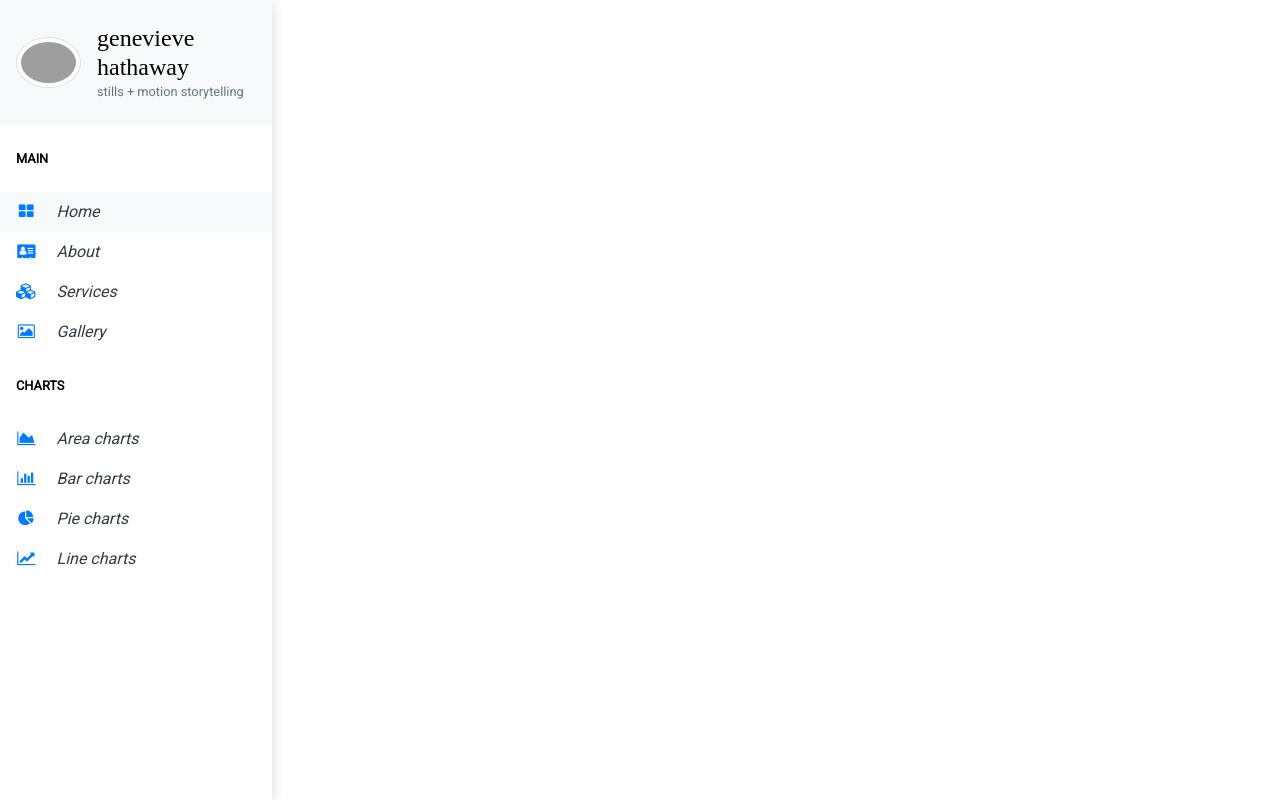
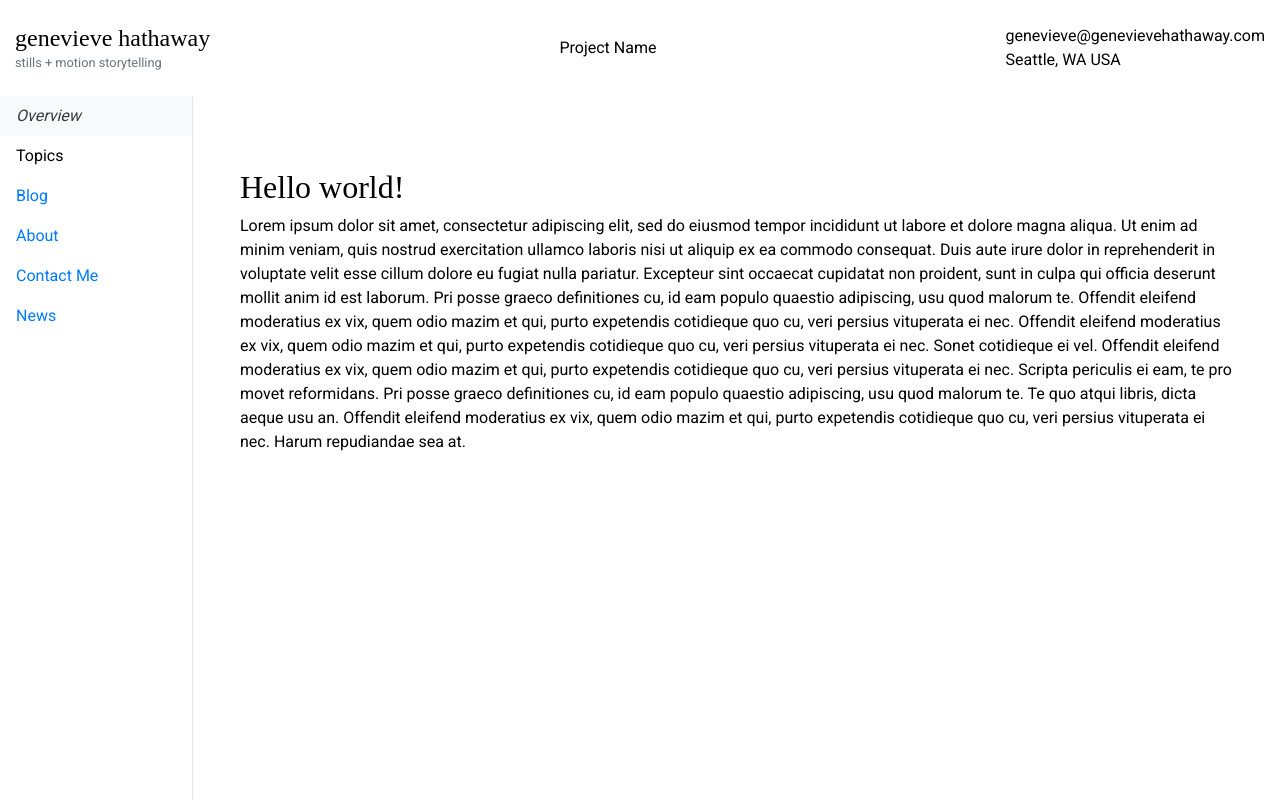
Before and after one commit to jlema/storytellingPortfolio, a website: page index.html in a window 1280 px wide. Drawn offline with nearby package versions, Linux system fonts and the light colour scheme; grey boxes are pictures that could not be loaded; a web font is replaced by a local one.

Commit message:
Main side vertical navbar interactions completed.

```diff
--- a/css/styles.scss
+++ b/css/styles.scss
@@ -1,9 +1,12 @@
-$primary-font-family: "Roboto",Helvetica,Arial,sans-serif;
+$primary-font-family: "Roboto", Helvetica, Arial, sans-serif;
 $secondary-font-family: "Aclonica";
 $background-dark-color: #d5d0cc;
 $background-medium-color: #f9f4f0;
 $text-dark-color: #000000;
 $text-light-color: #ffffff;
+$sidebar-width: 12rem;
+$navbar-height: 6rem;
+$breakpoint-md: 768px;
 
 body {
   font-family: $primary-font-family;
@@ -42,33 +45,33 @@ h6 {
 /*
 *
 * ==========================================
-* CUSTOM UTIL CLASSES
-* From: https://bootstrapious.com/p/bootstrap-vertical-navbar
+* VERTICAL NAVBAR CUSTOM UTIL CLASSES
+* Adapted from: https://bootstrapious.com/p/bootstrap-vertical-navbar
 * ==========================================
 *
 */
 
 .vertical-nav {
-  min-width: 17rem;
-  width: 17rem;
-  height: 100vh;
+  min-width: $sidebar-width;
+  width: $sidebar-width;
+  height: calc(100vh - #{$navbar-height});
   position: fixed;
-  top: 0;
+  top: $navbar-height;
   left: 0;
-  box-shadow: 3px 3px 10px rgba(0, 0, 0, 0.1);
+  box-shadow: 1px 1px 1px rgba(0, 0, 0, 0.1);
   transition: all 0.4s;
 }
 
 .page-content {
-  width: calc(100% - 17rem);
-  margin-left: 17rem;
+  width: calc(100% - #{$sidebar-width});
+  margin-left: $sidebar-width;
   transition: all 0.4s;
 }
 
 /* for toggle behavior */
 
 #sidebar.active {
-  margin-left: -17rem;
+  margin-left: -$sidebar-width;
 }
 
 #content.active {
@@ -76,9 +79,9 @@ h6 {
   margin: 0;
 }
 
-@media (max-width: 768px) {
+@media (max-width: $breakpoint-md) {
   #sidebar {
-    margin-left: -17rem;
+    margin-left: -$sidebar-width;
   }
   #sidebar.active {
     margin-left: 0;
@@ -88,7 +91,7 @@ h6 {
     margin: 0;
   }
   #content.active {
-    margin-left: 17rem;
-    width: calc(100% - 17rem);
+    margin-left: $sidebar-width;
+    width: calc(100% - #{$sidebar-width});
   }
 }
--- a/index.html
+++ b/index.html
@@ -19,80 +19,74 @@
 
 <body>
 
-    <!-- Vertical navbar -->
-    <!-- Original from: https://bootstrapious.com/p/bootstrap-vertical-navbar -->
-    <div class="vertical-nav bg-white" id="sidebar">
-        <div class="py-4 px-3 mb-4 bg-light">
-            <div class="media d-flex align-items-center"><img
-                    src="https://media-exp1.licdn.com/dms/image/C4D03AQHR9Ro-DvO3kQ/profile-displayphoto-shrink_800_800/0?e=1588204800&v=beta&t=ShB2CrsNJYomZPoz5eOOFAZg0P0Y8cmyxVAxpsNHHGU"
-                    alt="portrait photo of genevieve hathaway" width="65" class="mr-3 rounded-circle img-thumbnail shadow-sm">
-                <div class="media-body">
+    <div class="container-fluid">
+
+        <nav class="navbar navbar-expand-md sticky-top py-4 px-0 mb-4 navbar-light bg-white">
+            <ul class="navbar-nav mr-auto">
+                <li class="nav-item">
                     <h4 class="m-0">genevieve hathaway</h4>
                     <p class="font-weight-light text-muted mb-0 small">stills + motion storytelling</p>
-                </div>
-            </div>
-        </div>
+                </li>
+            </ul>
+            <ul class="navbar-nav mx-auto">
+                <li class="nav-item">
+                    Project Name
+                </li>
+            </ul>
+            <ul class="navbar-nav ml-auto d-none d-md-block">
+                <li class="nav-item">
+                    genevieve@genevievehathaway.com</br>
+                    Seattle, WA USA
+                </li>
+            </ul>
+        </nav>
 
-        <p class="text-gray font-weight-bold text-uppercase px-3 small pb-4 mb-0">Main</p>
-
+        <div class="row">
+            <!-- Responsive vertical navbar -->
+            <!-- Hamburger menu shows on devices MD and smaller, dissapears otherwise -->
+            <!-- Adapted from: https://bootstrapious.com/p/bootstrap-vertical-navbar -->
+            <div class="vertical-nav bg-white" id="sidebar">
                 <ul class="nav flex-column bg-white mb-0">
                     <li class="nav-item">
-                <a href="#" class="nav-link text-dark font-italic bg-light">
-                    <i class="fa fa-th-large mr-3 text-primary fa-fw"></i>
-                    Home
-                </a>
+                        <a href="#" class="nav-link text-dark font-italic bg-light">Overview</a>
                     </li>
                     <li class="nav-item">
-                <a href="#" class="nav-link text-dark font-italic">
-                    <i class="fa fa-address-card mr-3 text-primary fa-fw"></i>
-                    About
-                </a>
+                        <a class="nav-link dropdown-togle" data-target="#topicsSubmenu"
+                            data-toggle="collapse">Topics</a>
+                    </li>
+                    <div class="collapse ml-2" id="topicsSubmenu" aria-expanded="false">
+                        <li class="nav-item">
+                            <a href="#" class="nav-link text-dark font-italic">Topic A</a>
                         </li>
                         <li class="nav-item">
-                <a href="#" class="nav-link text-dark font-italic">
-                    <i class="fa fa-cubes mr-3 text-primary fa-fw"></i>
-                    Services
-                </a>
+                            <a href="#" class="nav-link text-dark font-italic">Topic B</a>
                         </li>
                         <li class="nav-item">
-                <a href="#" class="nav-link text-dark font-italic">
-                    <i class="fa fa-picture-o mr-3 text-primary fa-fw"></i>
-                    Gallery
-                </a>
-            </li>
-        </ul>
-
-        <p class="text-gray font-weight-bold text-uppercase px-3 small py-4 mb-0">Charts</p>
-
-        <ul class="nav flex-column bg-white mb-0">
-            <li class="nav-item">
-                <a href="#" class="nav-link text-dark font-italic">
-                    <i class="fa fa-area-chart mr-3 text-primary fa-fw"></i>
-                    Area charts
-                </a>
+                            <a href="#" class="nav-link text-dark font-italic">Topic C</a>
                         </li>
                         <li class="nav-item">
-                <a href="#" class="nav-link text-dark font-italic">
-                    <i class="fa fa-bar-chart mr-3 text-primary fa-fw"></i>
-                    Bar charts
-                </a>
+                            <a href="#" class="nav-link text-dark font-italic">...</a>
                         </li>
                         <li class="nav-item">
-                <a href="#" class="nav-link text-dark font-italic">
-                    <i class="fa fa-pie-chart mr-3 text-primary fa-fw"></i>
-                    Pie charts
-                </a>
+                            <a href="#" class="nav-link text-dark font-italic">...</a>
+                        </li>
+                    </div>
+                    <!-- <a class=" collapsed dropdown-toggle" data-target="#topicsSubmenu" data-toggle="collapse">Topics</a> -->
+                    <li class="nav-item">
+                        <a class="nav-link" href="#">Blog</a>
                     </li>
                     <li class="nav-item">
-                <a href="#" class="nav-link text-dark font-italic">
-                    <i class="fa fa-line-chart mr-3 text-primary fa-fw"></i>
-                    Line charts
-                </a>
+                        <a class="nav-link" href="#">About</a>
+                    </li>
+                    <li class="nav-item">
+                        <a class="nav-link" href="#">Contact Me</a>
+                    </li>
+                    <li class="nav-item">
+                        <a class="nav-link" href="#">News</a>
                     </li>
                 </ul>
             </div>
             <!-- End vertical navbar -->
-
 
             <!-- Page content holder -->
             <div class="page-content p-5" id="content">
@@ -101,7 +95,31 @@
                     class="btn btn-light bg-white border-dark pr-1 rounded-pill shadow-sm text-dark d-md-none"><i
                         class="fa fa-bars mr-2"></i></button>
 
+                <h2>Hello world!</h2>
+                <p>Lorem ipsum dolor sit amet, consectetur adipiscing elit, sed do eiusmod tempor incididunt ut
+                    labore et dolore magna aliqua. Ut enim ad minim veniam, quis nostrud exercitation ullamco
+                    laboris nisi ut aliquip ex ea commodo consequat. Duis aute irure dolor in reprehenderit in
+                    voluptate velit esse cillum dolore eu fugiat nulla pariatur. Excepteur sint occaecat cupidatat
+                    non proident, sunt in culpa qui officia deserunt mollit anim id est laborum. Pri posse graeco
+                    definitiones cu, id eam populo quaestio adipiscing, usu quod malorum te. Offendit eleifend
+                    moderatius ex vix, quem odio mazim et qui, purto expetendis cotidieque quo cu, veri persius
+                    vituperata ei nec. Offendit eleifend moderatius ex vix, quem odio mazim et qui, purto expetendis
+                    cotidieque quo cu, veri persius vituperata ei nec. Sonet cotidieque ei vel. Offendit eleifend
+                    moderatius ex vix, quem odio mazim et qui, purto expetendis cotidieque quo cu, veri persius
+                    vituperata ei nec. Scripta periculis ei eam, te pro movet reformidans. Pri posse graeco
+                    definitiones cu, id eam populo quaestio adipiscing, usu quod malorum te. Te quo atqui libris,
+                    dicta aeque usu an. Offendit eleifend moderatius ex vix, quem odio mazim et qui, purto
+                    expetendis cotidieque quo cu, veri persius vituperata ei nec. Harum repudiandae sea at.
+                </p>
+                <!-- End demo content -->
+
             </div>
+        </div>
+    </div>
+
+
+
+
     <!-- End demo content -->
 
 
```
Also changed, not shown: css/styles.css. Lines whose indentation alone changed are shown as unchanged.
